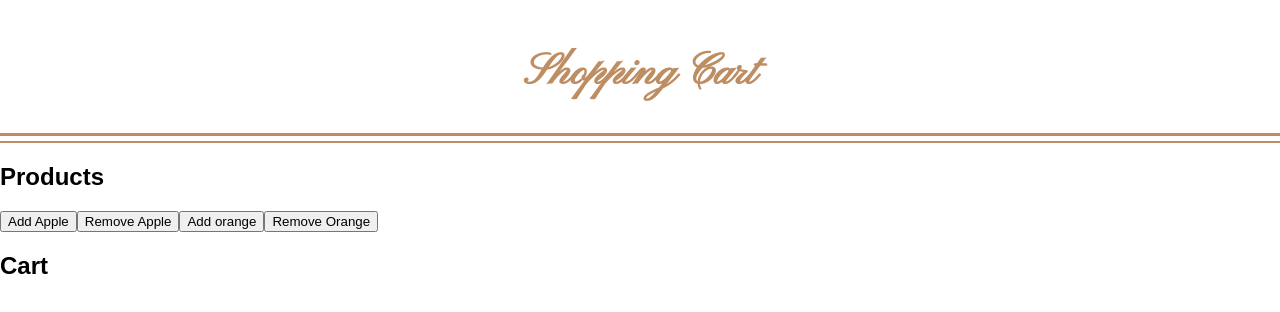
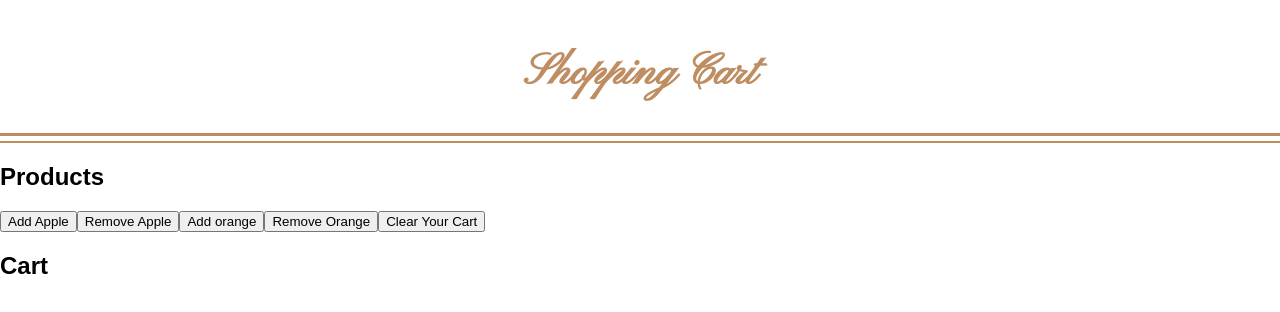
Before and after one commit to nguy2819/JS-Shopping-Cart, a React (Create React App) app: page / in a window 1280 px wide. Shown: the top 312 px of the page. Built offline with nearby package versions, Linux system fonts and the light colour scheme.

Commit message:
clear all items in a cart clearCart(){         this.setState({cart: []})     }

```diff
--- a/src/AddItem.js
+++ b/src/AddItem.js
@@ -9,6 +9,7 @@ export default class AddItem extends React.Component{
 
         this.addItemToCart = this.addItemToCart.bind(this);
         this.removeItemFromCart = this.removeItemFromCart.bind(this);
+        this.clearCart = this.clearCart.bind(this);
 
     }
 
@@ -28,7 +29,7 @@ export default class AddItem extends React.Component{
         }
     }
 
-    removeItemFromCart(name, price, count){
+    removeItemFromCart(name){
         if(this.state.cart.some(item=> item.name === name)){
           this.setState({cart: this.state.cart.map(
             cartItem => {
@@ -41,6 +42,10 @@ export default class AddItem extends React.Component{
         }
       }
 
+    clearCart(){
+        this.setState({cart: []})
+    }
+
     render(){
         return (
         <div>
@@ -49,6 +54,7 @@ export default class AddItem extends React.Component{
             <button onClick={() => this.removeItemFromCart('apple', 5, 1)}>Remove Apple</button>
             <button onClick={() => this.addItemToCart('orange', 10, 1)}>Add orange</button>
             <button onClick={() => this.removeItemFromCart('orange', 5, 1)}>Remove Orange</button>
+            <button onClick={() => this.clearCart()}>Clear Your Cart</button>
             <div>
                 <h2>Cart</h2>
                 <ul>
```
